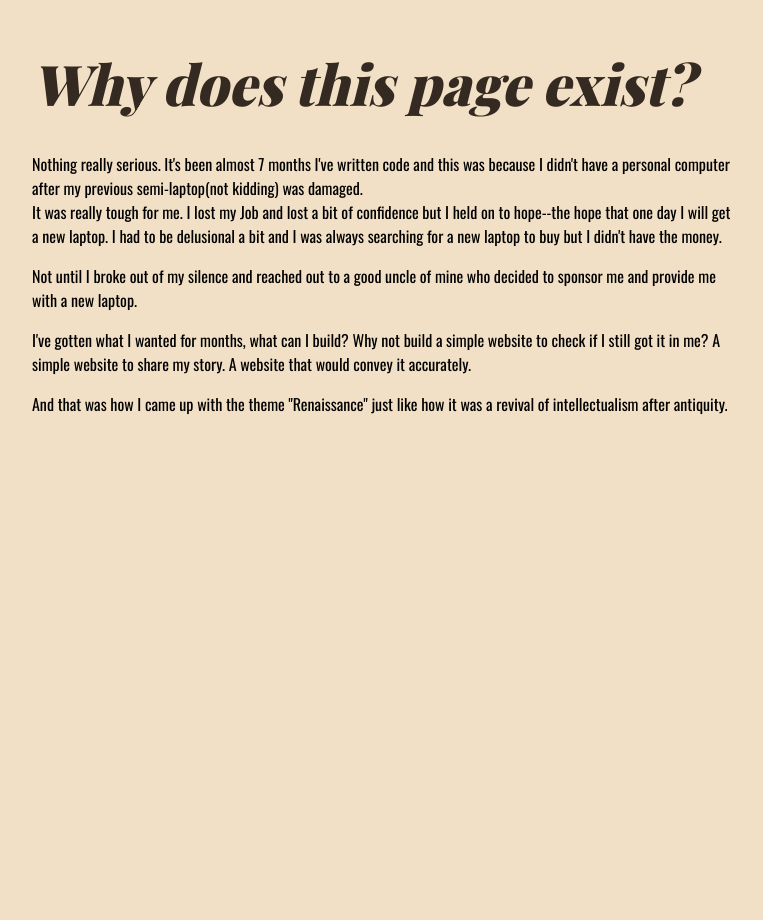
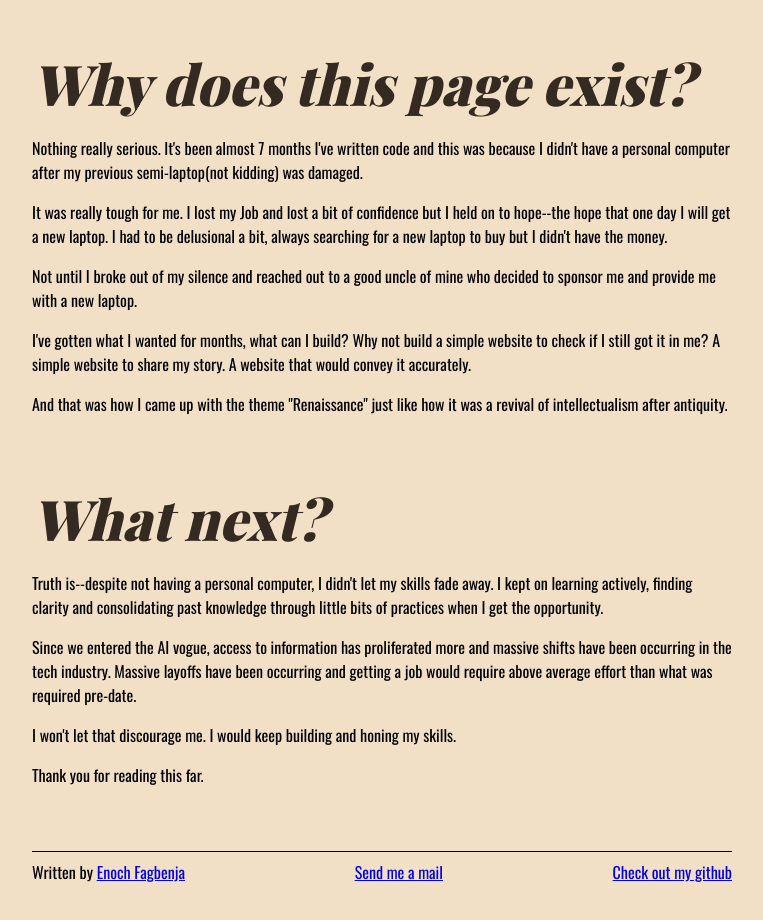
Before and after one commit to fagbenjaenoch/renaissance, a React (Vite) app: page / in a window 1280 px wide. Shown: the part 900-1820 px from the top of the page, without its empty margins (258-1021 px from the left). Before the commit the page ends 1380 px from the top, so only its background shows below. Built offline with nearby package versions, Linux system fonts and the light colour scheme; a web font is replaced by a local one.

Commit message:
added some sections and wrote the conclusion

```diff
--- a/src/App.css
+++ b/src/App.css
@@ -39,7 +39,7 @@ h1 {
 
 h2 {
   font-size: 3.5rem;
-  margin-bottom: 2rem;
+  margin-bottom: 1rem;
 }
 
 p {
@@ -47,8 +47,12 @@ p {
   line-height: 1.5;
 }
 
-p+p {
+p:not(:last-of-type) {
   margin-bottom: 1rem;
+}
+
+hr {
+  color: inherit;
 }
 
 .main>*+* {
@@ -137,3 +141,11 @@ p+p {
 .about {
   width: 100%;
 }
+
+.conclusion-inner {
+  padding-block: .5rem;
+  display: flex;
+  align-items: center;
+  justify-content: space-between;
+  border-top: 1px solid currentColor;
+}
--- a/src/App.tsx
+++ b/src/App.tsx
@@ -48,25 +48,57 @@ function App() {
 					<p>
 						It was really tough for me. I lost my Job and lost a bit of
 						confidence but I held on to hope--the hope that one day I will get a
-						new laptop. I had to be delusional a bit and I was always searching
-						for a new laptop to buy but I didn't have the money.
+						new laptop. I had to be delusional a bit, always searching for a new
+						laptop to buy but I didn't have the money.
 					</p>
 					<p>
-						Not until I broke out of my silence and reached out to a good uncle of
-						mine who decided to sponsor me and provide me with a new laptop.
+						Not until I broke out of my silence and reached out to a good uncle
+						of mine who decided to sponsor me and provide me with a new laptop.
 					</p>
 					<p>
-						I've gotten what I wanted for months, what can I build?
-
-						Why not build a simple website to check if I still got it in me?
-
-						A simple website to share my story. A website that would convey it accurately.
-
+						I've gotten what I wanted for months, what can I build? Why not
+						build a simple website to check if I still got it in me? A simple
+						website to share my story. A website that would convey it
+						accurately.
 					</p>
 					<p>
-						And that was how I came up with the theme "Renaissance" just like how
-						it was a revival of intellectualism after antiquity.
+						And that was how I came up with the theme "Renaissance" just like
+						how it was a revival of intellectualism after antiquity.
 					</p>
+				</div>
+			</section>
+			<section className="what-next">
+				<div className="wrapper">
+					<h2>What next?</h2>
+					<p>
+						Truth is--despite not having a personal computer, I didn't let my
+						skills fade away. I kept on learning actively, finding clarity and
+						consolidating past knowledge through little bits of practices when I
+						get the opportunity.
+					</p>
+					<p>
+						Since we entered the AI vogue, access to information has
+						proliferated more and massive shifts have been occurring in the tech
+						industry. Massive layoffs have been occurring and getting a job
+						would require above average effort than what was required pre-date.
+					</p>
+					<p>
+						I won't let that discourage me. I would keep building and honing my
+						skills.
+					</p>
+					<p>Thank you for reading this far.</p>
+				</div>
+			</section>
+			<section className="conclusion">
+				<div className="wrapper">
+					<div className="conclusion-inner">
+						<p>
+							Written by <a href=".">Enoch Fagbenja</a>
+						</p>
+
+						<a href="mailto:fagbenjaenoch73@gmail.com">Send me a mail</a>
+						<a href="https://github.com/fagbenjaenoch">Check out my github</a>
+					</div>
 				</div>
 			</section>
 		</div>
```
